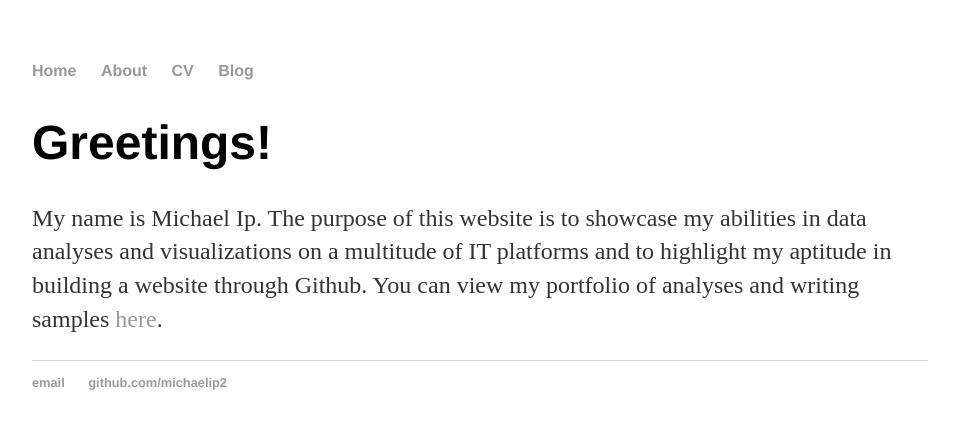
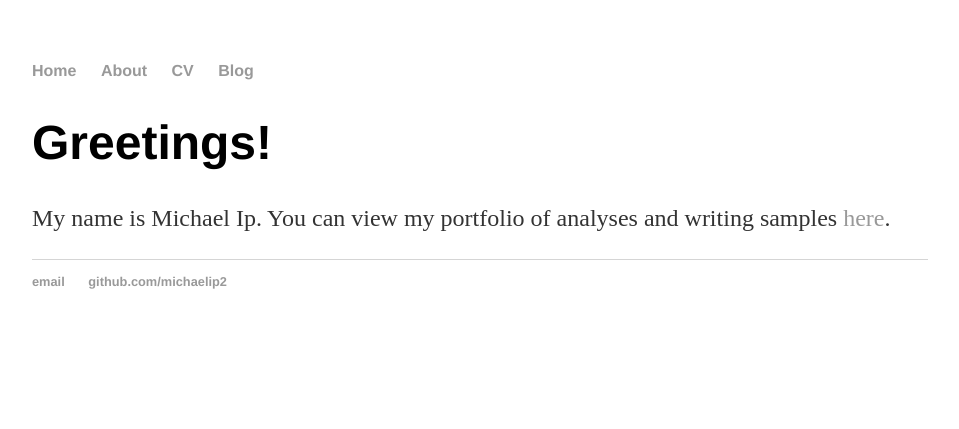
Before and after one commit to michaelip2/michaelip2.github.io, a Jekyll site: the page built from index.html, in a window 1280 px wide. Shown: the top 429 px of the page, without its empty margins (160-1119 px from the left). Built offline with Jekyll 4.4.1, drawn with Linux system fonts in a browser that asks for light colours.

Commit message:
Update index.html

```diff
--- a/index.html
+++ b/index.html
@@ -5,5 +5,5 @@ title: Michael Ip
 
 		<div class="blurb">
         		<h1>Greetings!</h1>
-				<p>My name is Michael Ip. The purpose of this website is to showcase my abilities in data analyses and visualizations on a multitude of IT platforms and to highlight my aptitude in building a website through Github. You can view my portfolio of analyses and writing samples <a href="/blog">here</a>.</p>
+				<p>My name is Michael Ip. You can view my portfolio of analyses and writing samples <a href="/blog">here</a>.</p>
     		</div>
```
